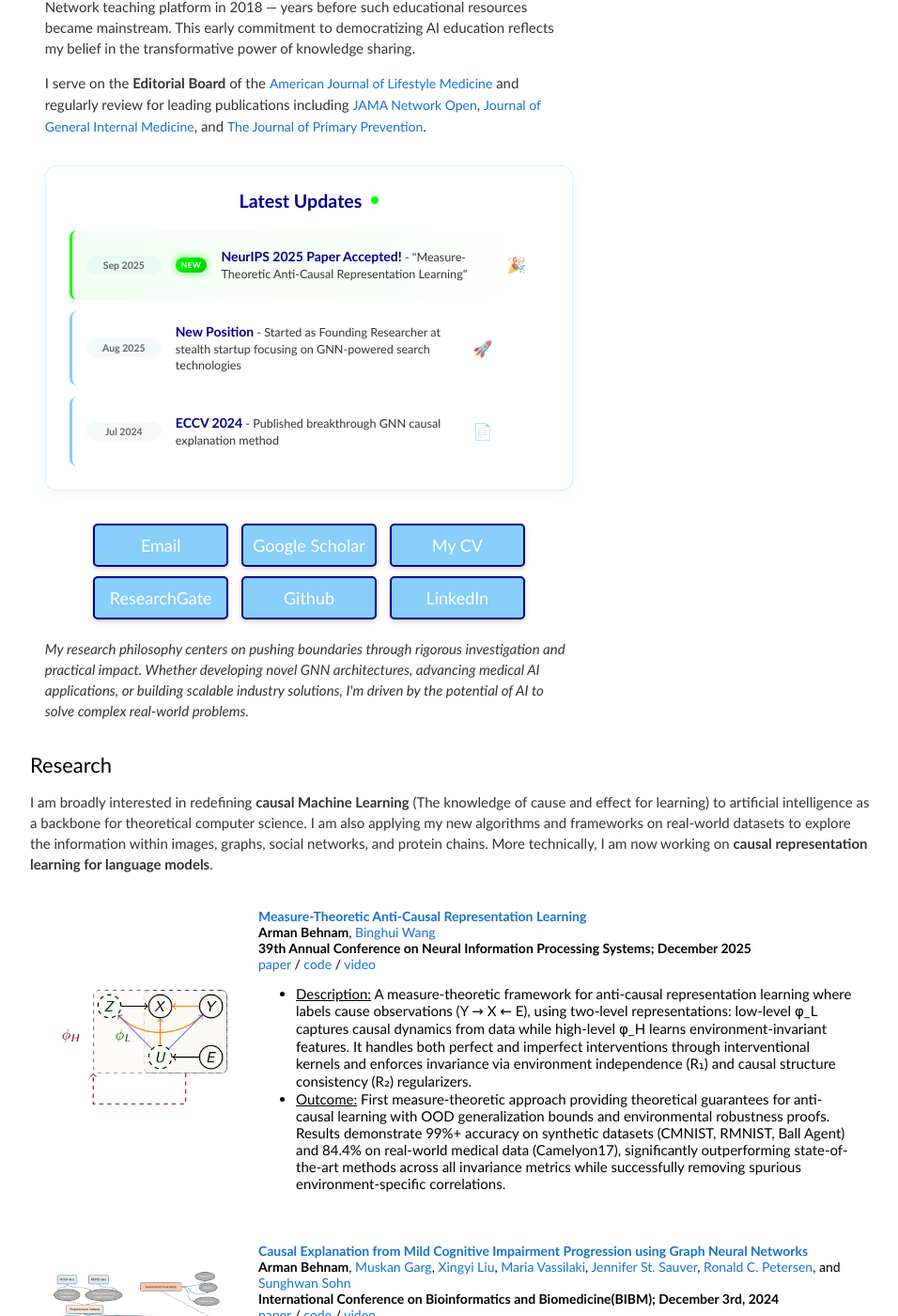
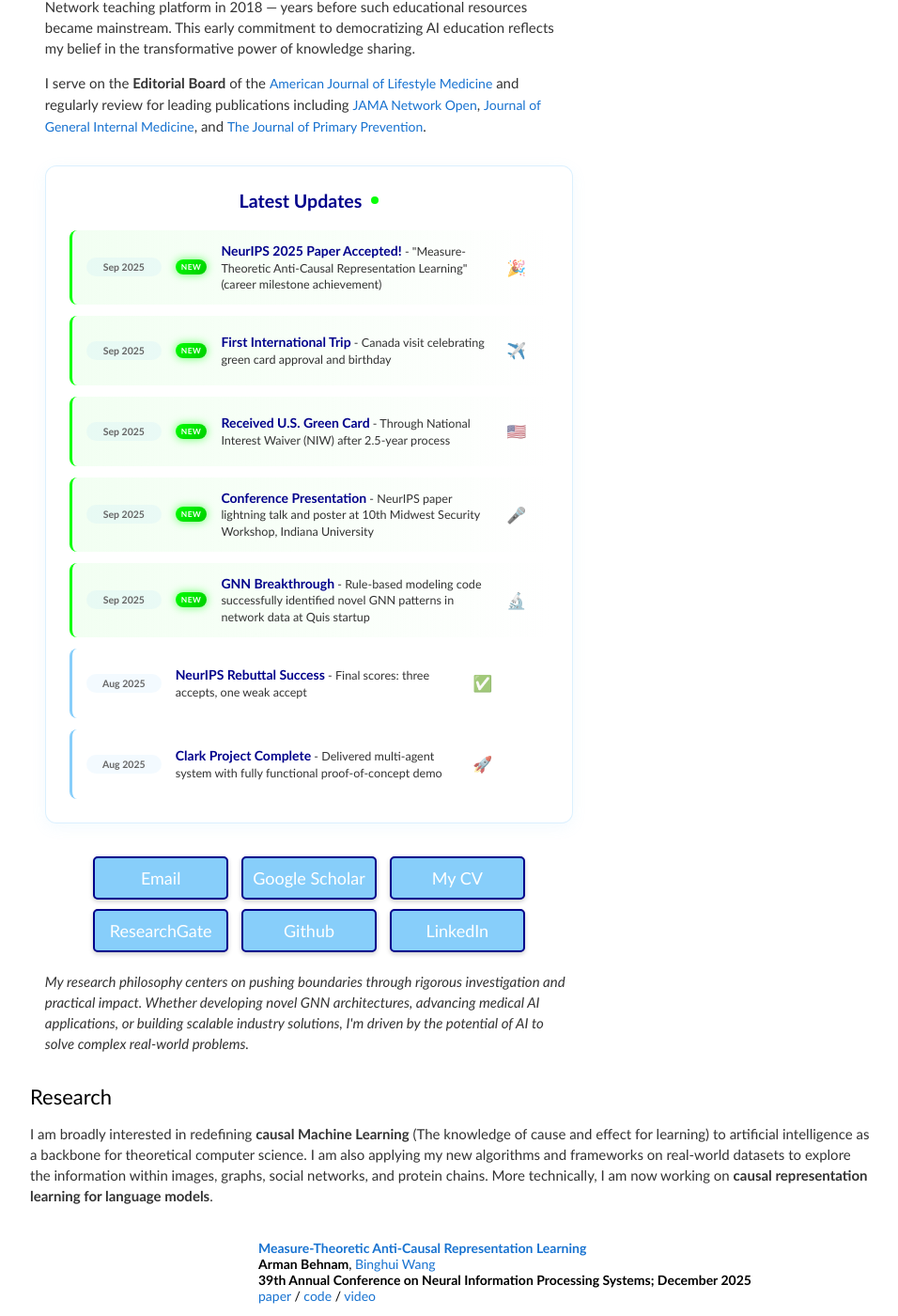
Before and after one commit to ArmanBehnam/ArmanBehnam.github.io, a Jekyll site: the page built from index.html, in a window 1280 px wide and 1400 px high, scrolled down 548 px. Shown: the whole window at 94% size, without its empty margins (161-1117 px from the left). Built offline with Jekyll 4.4.1, drawn with Linux system fonts in a browser that asks for light colours.

Commit message:
Add dynamic updates section3

```diff
--- a/index.html
+++ b/index.html
@@ -130,7 +130,7 @@ margin-top: 0;
 
 
 
-				<div class="updates-section">
+<div class="updates-section">
     <div class="updates-header">
         <h2 class="updates-title">Latest Updates</h2>
         <div class="pulse-dot"></div>
@@ -141,25 +141,61 @@ margin-top: 0;
             <div class="update-date">Sep 2025</div>
             <div class="update-badge">NEW</div>
             <div class="update-text">
-                <strong>NeurIPS 2025 Paper Accepted!</strong> - "Measure-Theoretic Anti-Causal Representation Learning"
+                <strong>NeurIPS 2025 Paper Accepted!</strong> - "Measure-Theoretic Anti-Causal Representation Learning" (career milestone achievement)
             </div>
             <div class="update-icon">🎉</div>
+        </div>
+
+		<div class="update-item new">
+            <div class="update-date">Sep 2025</div>
+            <div class="update-badge">NEW</div>
+            <div class="update-text">
+                <strong>First International Trip</strong> - Canada visit celebrating green card approval and birthday
+            </div>
+            <div class="update-icon">✈️</div>
+        </div>
+
+        <div class="update-item new">
+            <div class="update-date">Sep 2025</div>
+            <div class="update-badge">NEW</div>
+            <div class="update-text">
+                <strong>Received U.S. Green Card</strong> - Through National Interest Waiver (NIW) after 2.5-year process
+            </div>
+            <div class="update-icon">🇺🇸</div>
+        </div>
+
+        <div class="update-item new">
+            <div class="update-date">Sep 2025</div>
+            <div class="update-badge">NEW</div>
+            <div class="update-text">
+                <strong>Conference Presentation</strong> - NeurIPS paper lightning talk and poster at 10th Midwest Security Workshop, Indiana University
+            </div>
+            <div class="update-icon">🎤</div>
+        </div>
+
+        <div class="update-item new">
+            <div class="update-date">Sep 2025</div>
+            <div class="update-badge">NEW</div>
+            <div class="update-text">
+                <strong>GNN Breakthrough</strong> - Rule-based modeling code successfully identified novel GNN patterns in network data at Quis startup
+            </div>
+            <div class="update-icon">🔬</div>
         </div>
 
         <div class="update-item">
             <div class="update-date">Aug 2025</div>
             <div class="update-text">
-                <strong>New Position</strong> - Started as Founding Researcher at stealth startup focusing on GNN-powered search technologies
+                <strong>NeurIPS Rebuttal Success</strong> - Final scores: three accepts, one weak accept
             </div>
-            <div class="update-icon">🚀</div>
+            <div class="update-icon">✅</div>
         </div>
 
         <div class="update-item">
-            <div class="update-date">Jul 2024</div>
+            <div class="update-date">Aug 2025</div>
             <div class="update-text">
-                <strong>ECCV 2024</strong> - Published breakthrough GNN causal explanation method
+                <strong>Clark Project Complete</strong> - Delivered multi-agent system with fully functional proof-of-concept demo
             </div>
-            <div class="update-icon">📄</div>
+            <div class="update-icon">🚀</div>
         </div>
     </div>
 </div>
```
